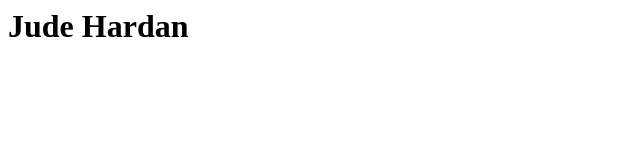
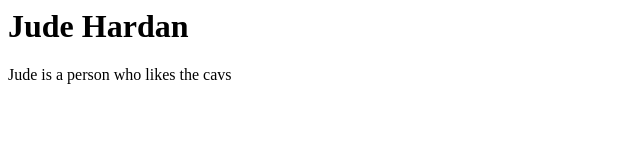
Before and after one commit to JudeHardan/judehardan.github.io, a plain HTML site: page index.html in a window 1280 px wide. Shown: the whole page, without its empty margins (0-640 px from the left). Drawn offline with Linux system fonts and the light colour scheme.

Commit message:
gave a brief description

```diff
--- a/index.html
+++ b/index.html
@@ -1 +1,2 @@
 <h1>Jude Hardan</h1>
+<p>Jude is a person who likes the cavs</p>
```
